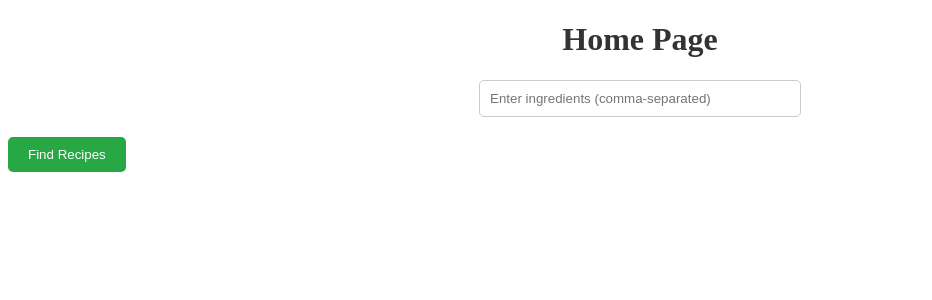
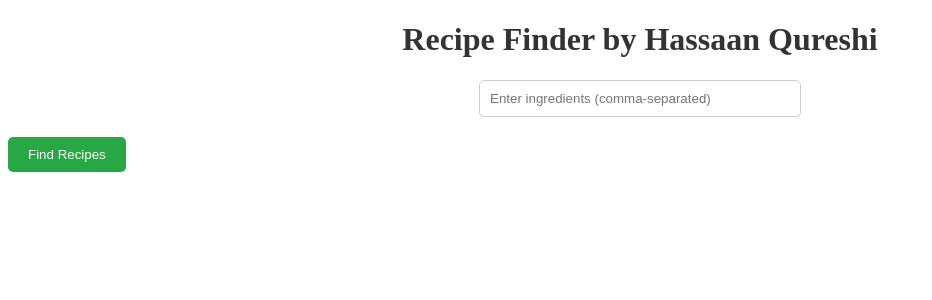
Before and after one commit to hassaanahmedqureshi/recipe-finder, a Vue app: page / in a window 1280 px wide. Shown: the top 300 px of the page, without its empty margins (0-932 px from the left). Built offline with nearby package versions, Linux system fonts and the light colour scheme.

Commit message:
changed title

```diff
--- a/src/views/HomePage.vue
+++ b/src/views/HomePage.vue
@@ -1,6 +1,6 @@
 <template>
   <div>
-    <h1>Home Page</h1>
+    <h1>Recipe Finder by Hassaan Qureshi</h1>
     <input v-model="ingredients" placeholder="Enter ingredients (comma-separated)" />
     <button @click="getRecipes">Find Recipes</button>
 
```
